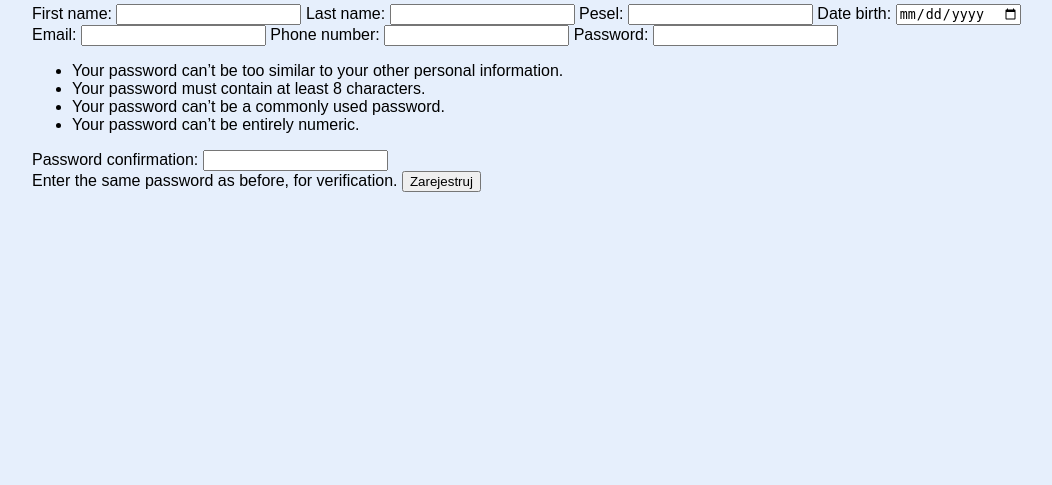
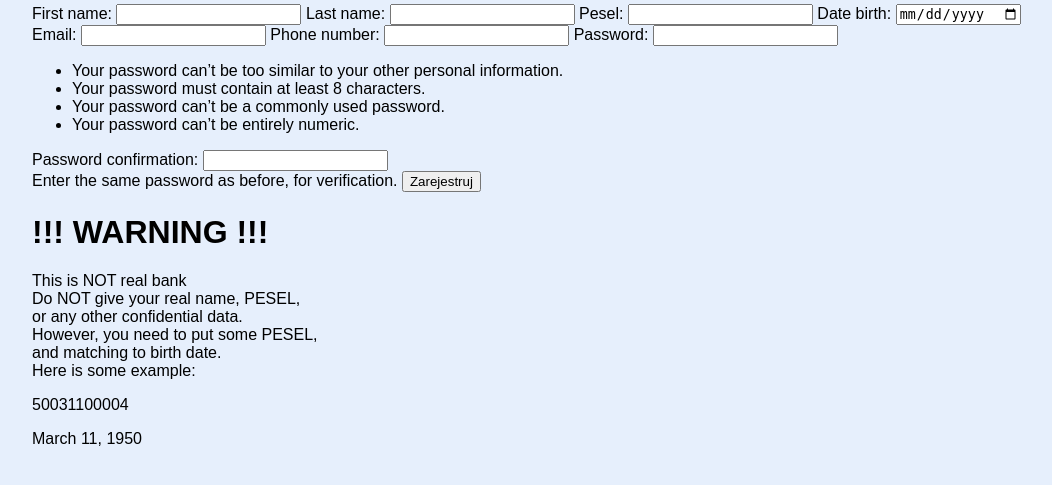
Before and after one commit to Furiolis/bank, a Django app: page /new-client in a window 1280 px wide. Shown: the part 228-713 px from the top of the page, without its empty margins (108-1160 px from the left). Run offline with Django 4.2, Linux system fonts and the light colour scheme.

Commit message:
added special div to provide fake pesel in register form

```diff
--- a/bank/settings.py
+++ b/bank/settings.py
@@ -43,6 +43,7 @@ INSTALLED_APPS = [
 MIDDLEWARE = [
     'django.middleware.security.SecurityMiddleware',
     'django.contrib.sessions.middleware.SessionMiddleware',
+    'django.middleware.locale.LocaleMiddleware',
     'django.middleware.common.CommonMiddleware',
     'django.middleware.csrf.CsrfViewMiddleware',
     'django.contrib.auth.middleware.AuthenticationMiddleware',
@@ -106,7 +107,7 @@ AUTH_PASSWORD_VALIDATORS = [
 # Internationalization
 # https://docs.djangoproject.com/en/4.2/topics/i18n/
 
-LANGUAGE_CODE = 'en-us'
+LANGUAGE_CODE = 'en'
 
 TIME_ZONE = 'UTC'
 
--- a/banking/models.py
+++ b/banking/models.py
@@ -141,3 +141,14 @@ def validate_pesel_match_date_birth(pesel : str, date_birth: date) -> bool:
 
 def validate_date_birth_above_18_today(date_birth: date) -> bool:
     return date.today() - date_birth > timedelta(days=365*18)
+
+def provide_pesel_birthdate():
+    day = randint(1, 28)
+    month = randint(1, 12)
+    year = randint(0, 99)
+    birth_date = date(day=day, month=month, year=1900 + year)
+    _pesel = f"{str(year).zfill(2)}{str(month).zfill(2)}{str(day).zfill(2)}0000"
+    wage_factors = (1, 3, 7, 9, 1, 3, 7, 9, 1, 3)
+    digit = int(str(sum(int(i) * j for i, j in zip(_pesel, wage_factors)))[-1]) # last_digit_of_control_sum
+    control_digit = (10 - digit) if digit != 0 else 0
+    return (_pesel + str(control_digit), birth_date)
--- /dev/null
+++ b/banking/templates/banking/includes/pesel_birthdate_cheat.html
@@ -0,0 +1,14 @@
+ {% load i18n %}
+<div class="cheat_pesel">
+  {% blocktrans %}
+    <h1>!!! WARNING !!!</h1>
+    This is NOT real bank <br>
+    Do NOT give your real name, PESEL, <br>
+    or any other confidential data. <br>
+    However, you need to put some PESEL, <br>
+    and matching to birth date. <br>
+    Here is some example:
+    <p class="pesel"> {{ pesel }}</p>
+    <p class="birth_date"> {{ birth_date }}</p>
+  {% endblocktrans %}
+</div>
--- a/banking/templates/banking/new_client.html
+++ b/banking/templates/banking/new_client.html
@@ -1,10 +1,11 @@
 {% extends "base.html" %}
 
 {% block content %}
-<h2>Rejestracja</h2>
-<form method="post">
-    {% csrf_token %}
-    {{ form }}
-    <button type="submit">Zarejestruj</button>
-</form>
+  <h2>Rejestracja</h2>
+  <form method="post" class="register_form">
+      {% csrf_token %}
+      {{ form }}
+      <button type="submit">Zarejestruj</button>
+  </form>
+  {% include "banking/includes/pesel_birthdate_cheat.html" %}
 {% endblock content %}
--- a/banking/views.py
+++ b/banking/views.py
@@ -3,8 +3,7 @@ from django.contrib.auth.forms import AuthenticationForm
 from django.contrib.auth import login as login_user
 from django.contrib.auth import logout as logout_user
 from .forms import NewClientForm, NewAccountForm
-from .models import Client, Account, Card
-from random import randint
+from .models import Client, Account, Card, provide_pesel_birthdate
 from django.contrib import messages
 
 
@@ -48,8 +47,11 @@ def new_client(request):
             return redirect("confirmation")
     else: # request.method == "GET"
         form = NewClientForm()
+    pesel, birth_date = provide_pesel_birthdate()
     return render(request, "banking/new_client.html",{
-        "form": form,})
+        "form": form,
+        "pesel": pesel,
+        "birth_date": birth_date})
 
 
 def confirmation(request):
--- a/templates/base.html
+++ b/templates/base.html
@@ -1,5 +1,6 @@
 <!-- base.html -->
  {% load static %}
+ {% load i18n %}
 
 <!DOCTYPE html>
 <html lang="pl">
```
Also changed, not shown: banking/tests.py (+17 -1 lines), banking/static/banking/pesel_birthdate_cheat.css (added).
